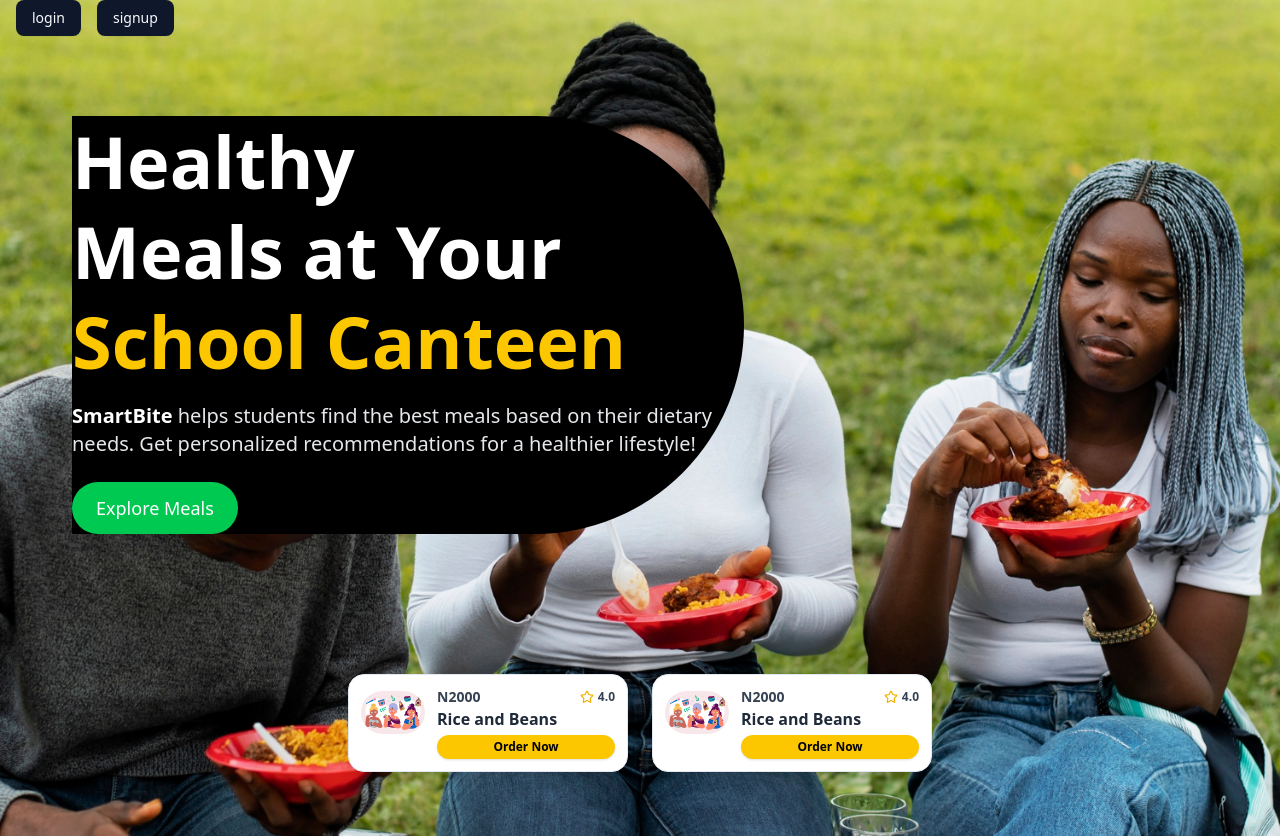
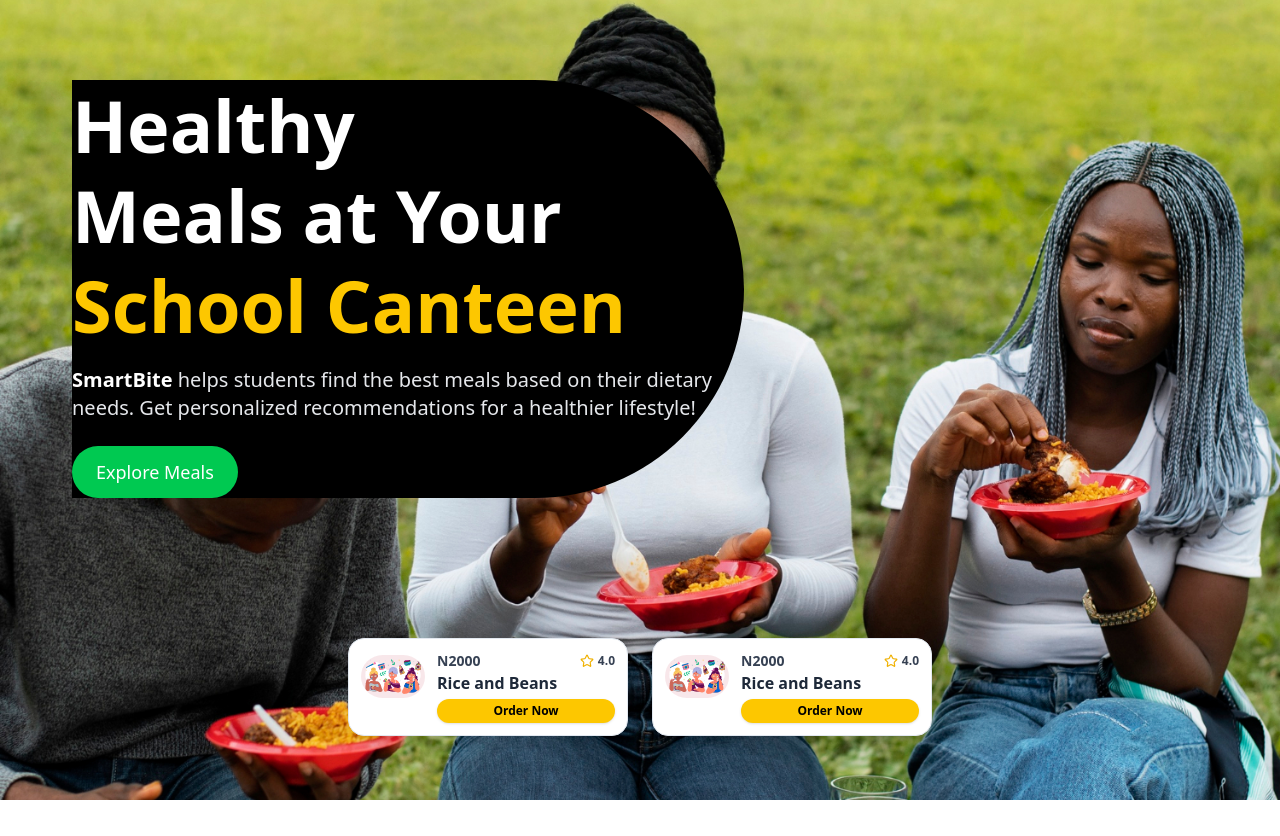
Before and after one commit to urah001/SmartBite, a Next.js app: page / in a window 1280 px wide. After the commit the page ends 800 px from the top, so only its background shows below. Built offline with nearby package versions, Linux system fonts and the light colour scheme.

Commit message:
changed and edited the header component

```diff
--- a/app/authComponent/page.tsx
+++ b/app/authComponent/page.tsx
@@ -6,7 +6,7 @@ const Auth = () => {
   return (
     <header className="flex-row sticky justify-end">
       <Button asChild className="ml-4">
-        <Link href={"/login"}>login</Link>
+        <Link href={"/protected"}>login</Link>
       </Button>
       <Button asChild className="ml-4">
         <Link href={"/signup"}>signup</Link>
--- a/app/layout.tsx
+++ b/app/layout.tsx
@@ -2,9 +2,9 @@ import type { Metadata } from "next";
 import { Geist, Geist_Mono } from "next/font/google";
 import "./globals.css";
 import { CartProvider } from "@/components/ui/cart-provider";
-import LandingHeader from "@/components/ui/landingHeader";
+//import LandingHeader from "@/components/ui/landingHeader";
 //import Header from "@/components/ui/header";
-import Auth from "./authComponent/page";
+//import Auth from "./authComponent/page";
 //import Header from "@/components/ui/header";
 //import Footer from "@/components/ui/footer";
 
@@ -28,16 +28,16 @@ export default function RootLayout({
 }: Readonly<{
   children: React.ReactNode;
 }>) {
-  const isUserLogged = false;
+
   return (
     <html lang="en">
       <body
         className={`${geistSans.variable} ${geistMono.variable} antialiased`}
       >
         <CartProvider>
-          <div className="flex min-h-screen flex-col bg-[url('/student.jpg')] bg-cover bg-center bg-no-repeat">
+          <div className="flex min-h-screen flex-col">
             {/* <Header /> */}
-            {isUserLogged ? <LandingHeader /> :<Auth />}
+             {/* <Auth /> */}
             {children}
             {/* <Footer /> */}
           </div>
--- a/app/page.tsx
+++ b/app/page.tsx
@@ -4,9 +4,8 @@ import { Star } from "lucide-react";
 import Image from "next/image";
 
 export default function Home() {
-
   return (
-    <main className="min-h-screen ">
+    <main className="min-h-screen bg-[url('/student.jpg')] bg-cover bg-center bg-no-repeat">
       {/* Landing Header */}
 
       {/* Hero Section */}
--- a/app/products/page.tsx
+++ b/app/products/page.tsx
@@ -2,10 +2,12 @@
 import { Suspense } from "react";
 import ProductGrid from "@/components/ui/product-grid";
 import { Button } from "@/components/ui/button";
+import LandingHeader from "@/components/ui/landingHeader";
 
 export default function ProductPage() {
   return (
     <main className="flex-1">
+      <LandingHeader/>
       <div className="container px-4 md:px-6 py-8">
         <div className="flex flex-col md:flex-row justify-between items-start md:items-center gap-4 mb-8">
           <div>
--- a/app/protected/page.tsx
+++ b/app/protected/page.tsx
@@ -1,13 +1,16 @@
 import Link from "next/link";
 import ProductGrid from "@/components/ui/product-grid";
 import { FeaturedProducts } from "@/components/ui/featured-products";
-import { HeroSection } from "@/components/ui/hero-section";
+//import { HeroSection } from "@/components/ui/hero-section";
 import { CategoryList } from "@/components/ui/category-list";
+import LandingHeader from "@/components/ui/landingHeader";
 
 export default function Home() {
+
   return (
     <main className="flex-1">
-      <HeroSection />
+      <LandingHeader/>
+      {/* <HeroSection /> */}
       <div className="container px-4 md:px-6 py-8">
         <section>
           <div className="flex items-center justify-between mb-2">
--- a/components/ui/landingHeader.tsx
+++ b/components/ui/landingHeader.tsx
@@ -7,7 +7,7 @@ import React from "react";
 const LandingHeader = () => {
   const pathname = usePathname();
   const routes = [
-    { href: "/", label: "Home" },
+    { href: "/protected", label: "Home" },
     { href: "/products", label: "Smart Bite" },
     { href: "/categories", label: "Bites Categories" },
     { href: "/about", label: "About" },
```
